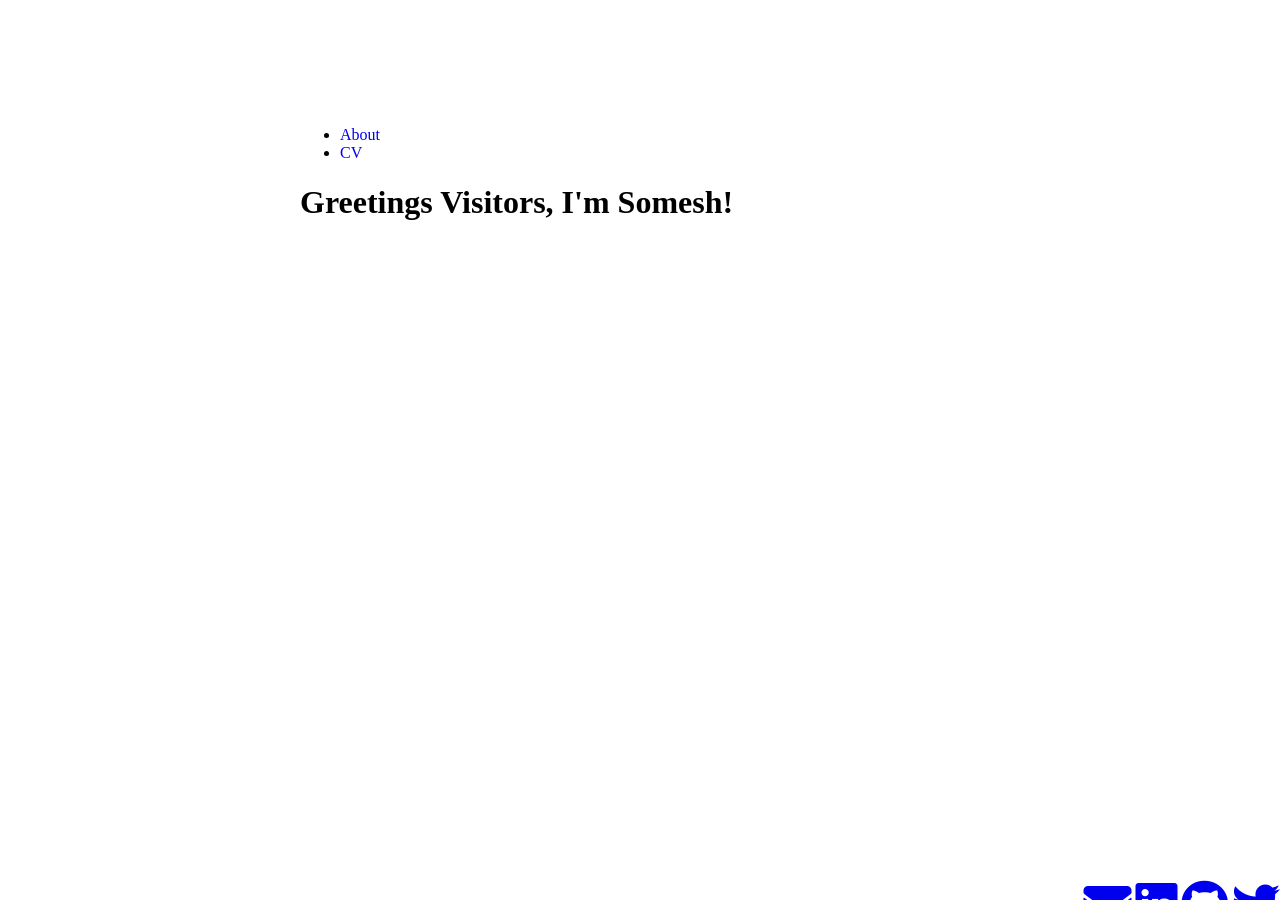
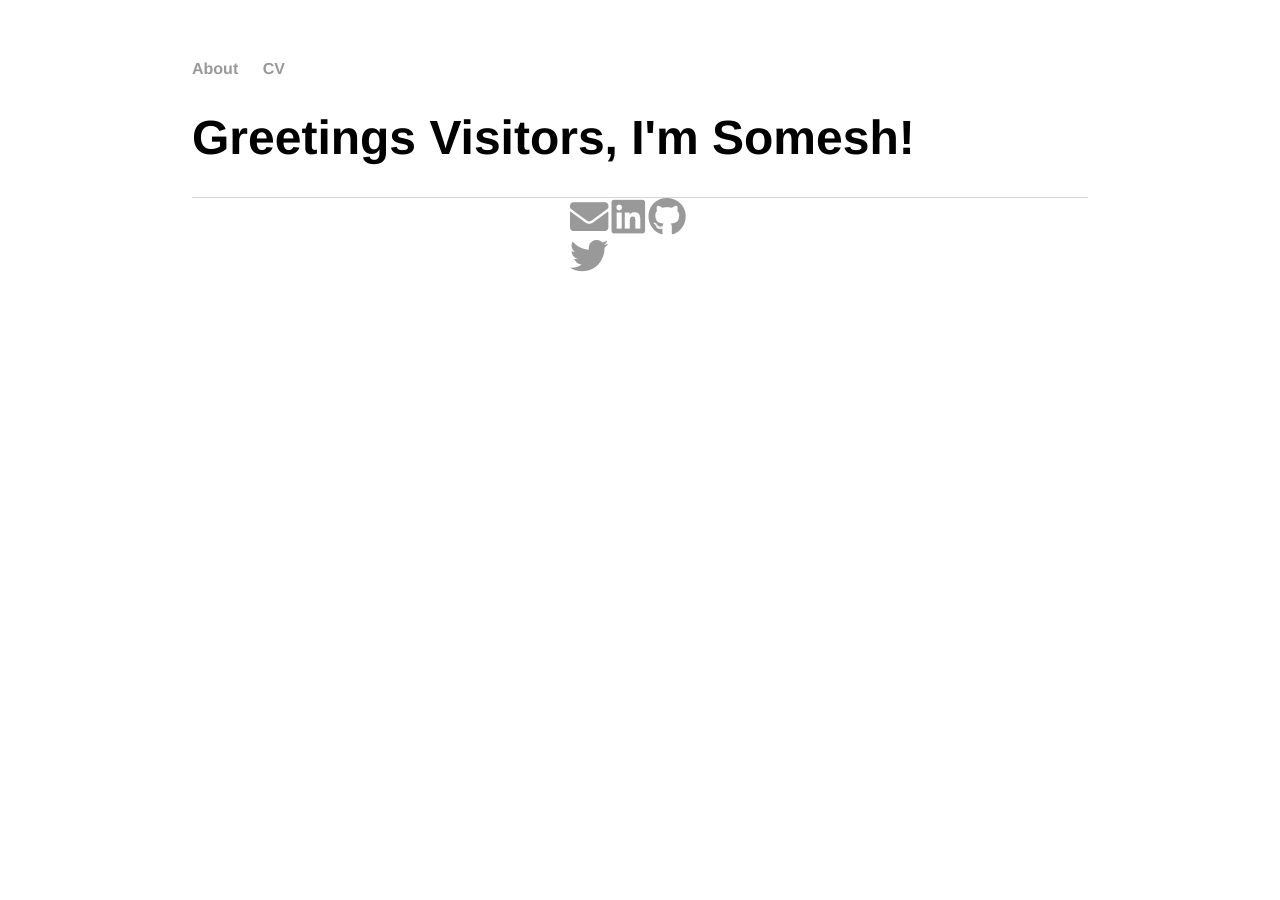
Before and after one commit to saisomesh2594/saisomesh2594.github.io, a Jekyll site: the page built from index.html, in a window 1280 px wide. Built offline with Jekyll 4.4.1, drawn with Linux system fonts in a browser that asks for light colours.

Commit message:
Update main.css

```diff
--- a/css/main.css
+++ b/css/main.css
@@ -1,184 +1,49 @@
----
----
-
-$text-color: #303030;
-$anchor-text-color: #0088D5;
-$background-color: #FFFFFF;
-
 body {
-	font-family: 'Vollkorn', serif;
-	color: $text-color;
-	background-color: $background-color;
+    margin: 60px auto;
+    width: 70%;
+}
+nav ul, footer ul {
+    font-family:'Helvetica', 'Arial', 'Sans-Serif';
+    padding: 0px;
+    list-style: none;
+    font-weight: bold;
+}
+nav ul li, footer ul li {
+    display: inline;
+    margin-right: 20px;
 }
 
-header,
-main {
-	padding: 0 20px;
+a {
+    text-decoration: none;
+    color: #999;
+}
+a:hover {
+    text-decoration: underline;
+}
+h1 {
+    font-size: 3em;
+    font-family:'Helvetica', 'Arial', 'Sans-Serif';
+}
+p {
+    font-size: 1.5em;
+    line-height: 1.4em;
+    color: #333;
+}
+footer {
+    border-top: 1px solid #d5d5d5;
+    font-size: .8em;
 }
 
-/*** wrapper div for both header and main ***/
-.wrapper {
-	margin-top: 10%;
+ul.posts {
+    margin: 20px auto 40px;
+    font-size: 1.5em;
 }
 
-/*** anchor tags ***/
-a:link,
-a:visited,
-a:hover,
-a:active {
-	color: $anchor-text-color;
-	text-decoration: none;
-}
-
-a:hover {
-	text-decoration: underline;
-}
-
-
-/*** main content list ***/
-.main-list-item {
-	font-weight: bold;
-	font-size: 1.2em;
-	margin: 0.8em 0;
-}
-
-/* override the left margin added by font awesome for the main content list,
-since it must be aligned with the content */
-.fa-ul.main-list {
-	margin-left: 0;
-}
-.fa {
-	color: #000;
-}
-
-.ai {
-	color: #000;
-}
-
-.ai-stack {
-	bottom: 30%;
-}
-
-/* list icons */
-.main-list-item-icon {
-	width: 36px;
-	color: $text-color;
-}
-
-/*** logo ***/
-.logo-container {
-	text-align: center;
-}
-
-.logo {
-	width: 96px;
-	height: 96px;
-	display: inline-block;
-	background-size: cover;
-	border-radius: 50%;
-	-moz-border-radius: 50%;
-	border: 2px solid $background-color;
-	/*box-shadow: 0 0 0 3px $text-color;*/
-}
-
-/*** author ***/
-.author-container h1 {
-	font-size: 2.8em;
-	margin-top: 0;
-	margin-bottom: 0;
-	text-align: center;
-}
-
-
-/*** tagline ***/
-.tagline-container p {
-	font-size: 1.3em;
-	text-align: center;
-	margin-bottom: 1em;
-	margin-top: 1em;
-}
-
-.address-container p {
-	text-align: center;
+ul.posts li {
+    list-style: none;
 }
 
 .icon-container {
   width: calc(32px * 4 + 4px * 3);
   margin: auto;
 }
-
-
-/******/
-hr {
-	border: 0;
-  border-bottom: 1px dashed #ccc;
-  background: #999;
-	/*background-image: -webkit-linear-gradient(left, rgba(0,0,0,0), $text-color, rgba(0,0,0,0));
-	background-image: -moz-linear-gradient(left, rgba(0,0,0,0), $text-color, rgba(0,0,0,0));
-	background-image: -ms-linear-gradient(left, rgba(0,0,0,0), $text-color, rgba(0,0,0,0));
-	background-image: -o-linear-gradient(left, rgba(0,0,0,0), $text-color, rgba(0,0,0,0));*/
-}
-
-/*** footer ***/
-footer {
-	position: fixed;
-	bottom: 0;
-	right: 0;
-	height: 20px;
-}
-
-.poweredby {
-	font-family: "Arial Narrow", Arial;
-	font-size: 0.6em;
-	line-height: 0.6em;
-	padding: 0 5px;
-}
-
-/*** media queries ***/
-/* X-Small devices (phones, 480px and up) */
-@media (min-width: 480px) {
-	/* wrapper stays 480px wide past 480px wide and is kept centered */
-	.wrapper {
-		width: 480px;
-		margin: 10% auto 0 auto;
-	}
-}
-
-/* All other devices (768px and up) */
-@media (min-width: 768px) {
-	/* past 768px the layout is changed and the wrapper has a fixed width of 680px
-	to accomodate both the header column and the content column */
-	.wrapper {
-		width: 680px;
-	}
-
-  .icon-container {
-    width: 100%;
-  }
-
-  .address-container p {
-	  text-align: right;
-  }
-	/* the header column stays left and has a dynamic width with all contents
-	aligned right */
-	header {
-		position: fixed;
-		margin-right: 100vw;
-		margin-left: 0vw;
-		width: 25vw;
-		text-align: right;
-	}
-
-	.author-container h1,
-	.logo-container,
-	.tagline-container p {
-		text-align: right;
-	}
-
-	main {
-		width: 30vw;
-		margin-left: 30vw;
-		margin-right: 40vw;
-		padding: 0;
-	}
-}
```
